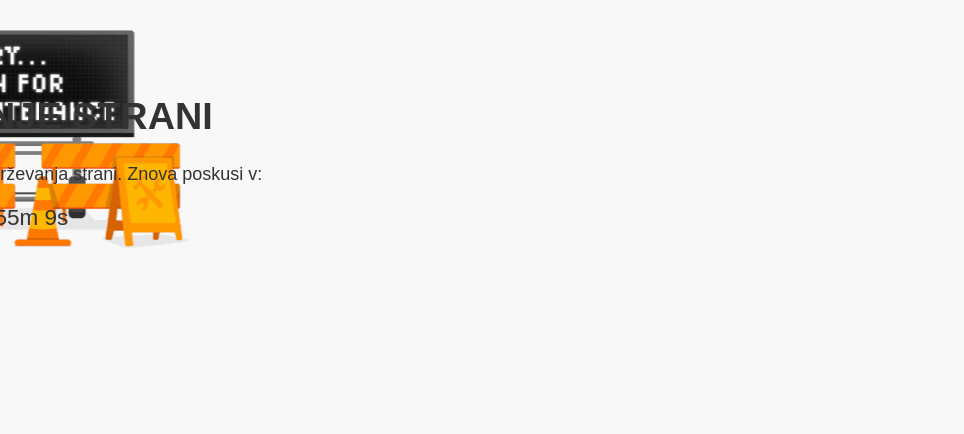
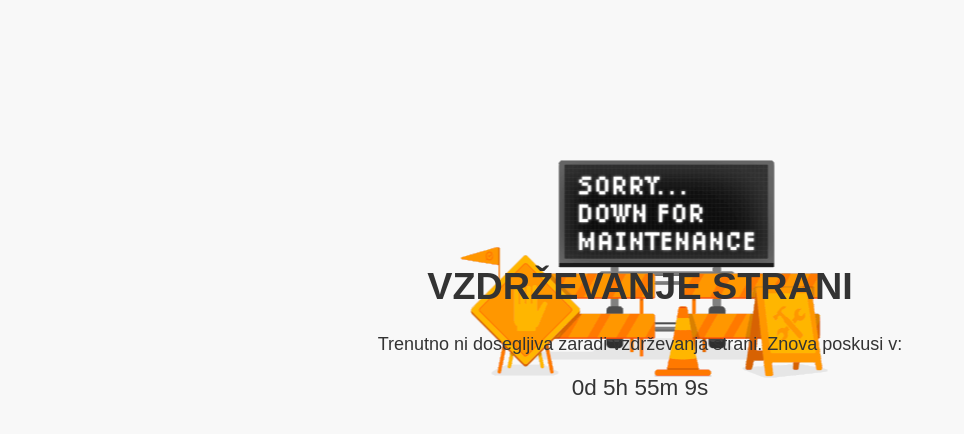
Before and after one commit to razrednicasopis/razrednicasopis.github.io, a plain HTML site: page index.html in a window 1280 px wide. Shown: the whole page, without its empty margins (0-964 px from the left). Drawn offline with Linux system fonts and the light colour scheme.

Commit message:
Beta 1.5

```diff
--- a/popravila.css
+++ b/popravila.css
@@ -7,10 +7,12 @@ body {
 .maintenance-container {
     text-align: center;
     position: absolute;
+    top: 40%; /* Adjust the vertical position of the container */
+    left: 50%;
     transform: translate(-50%, -50%);
     color: #333;
-    margin-top: 150px;
 }
+
 
 
 h1 {
@@ -32,6 +34,8 @@ p {
 
 img {
     position: absolute;
+    top: 20%; /* Adjust the vertical position of the image */
+    left: 50%;
     transform: translateX(-50%);
-    margin-top: 30px;
+    padding: 0; /* Remove excessive padding */
 }
```
